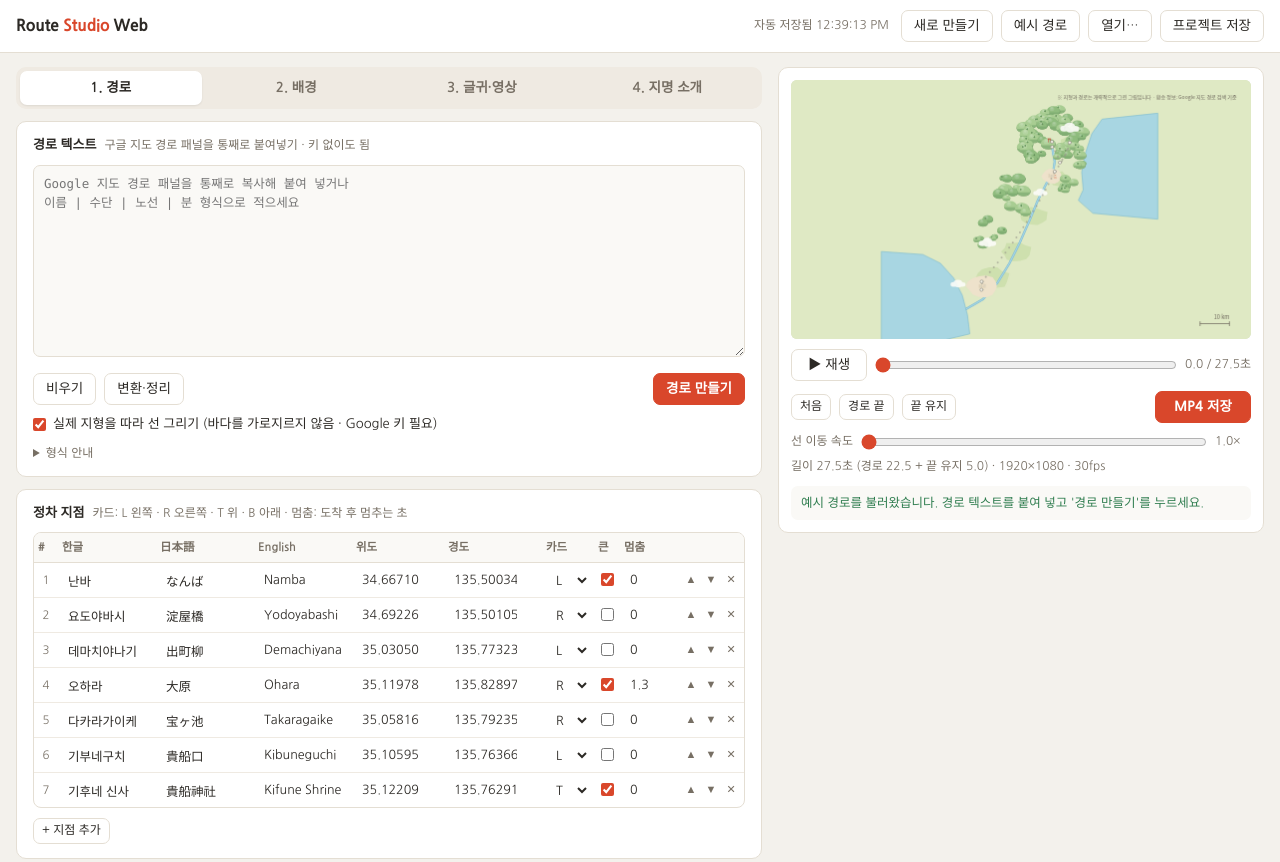
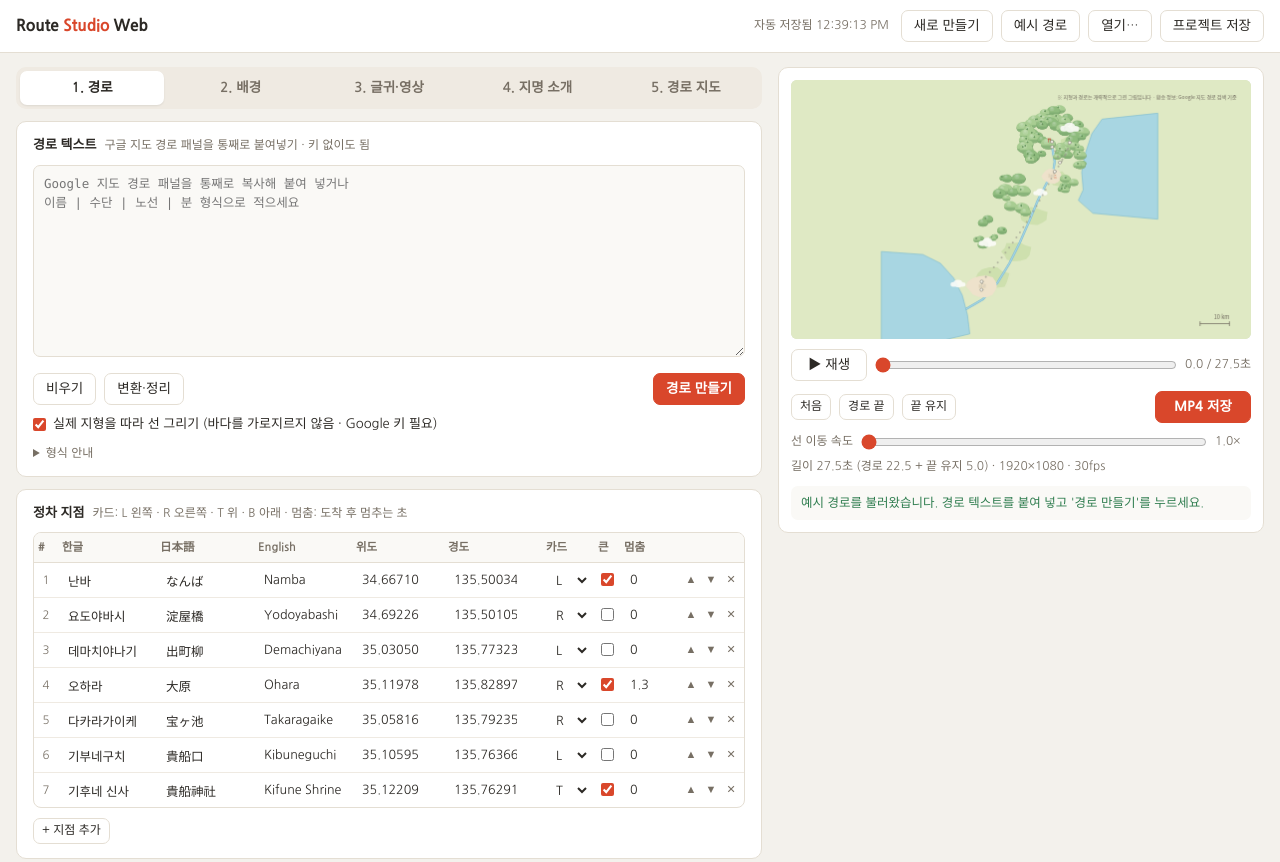
Before and after one commit to hohoeoi/route-studio, a plain HTML site: page index.html in a window 1280 px wide. Shown: the top 862 px of the page. Drawn offline with Linux system fonts and the light colour scheme.

Commit message:
Load tab 5 (route map)

```diff
--- a/index.html
+++ b/index.html
@@ -367,5 +367,6 @@ button:disabled { opacity: .5; cursor: default; }
 <script src="js/app.js"></script>
 <script src="js/fonts.js"></script>
 <script src="js/mapintro.js"></script>
+<script src="js/maproute.js"></script>
 </body>
 </html>
```
